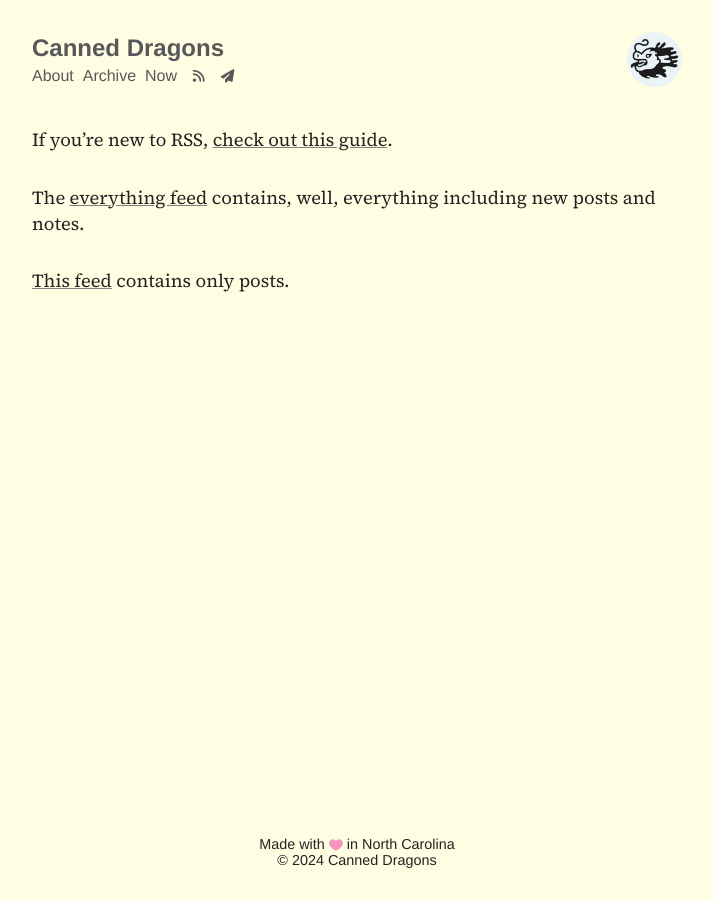
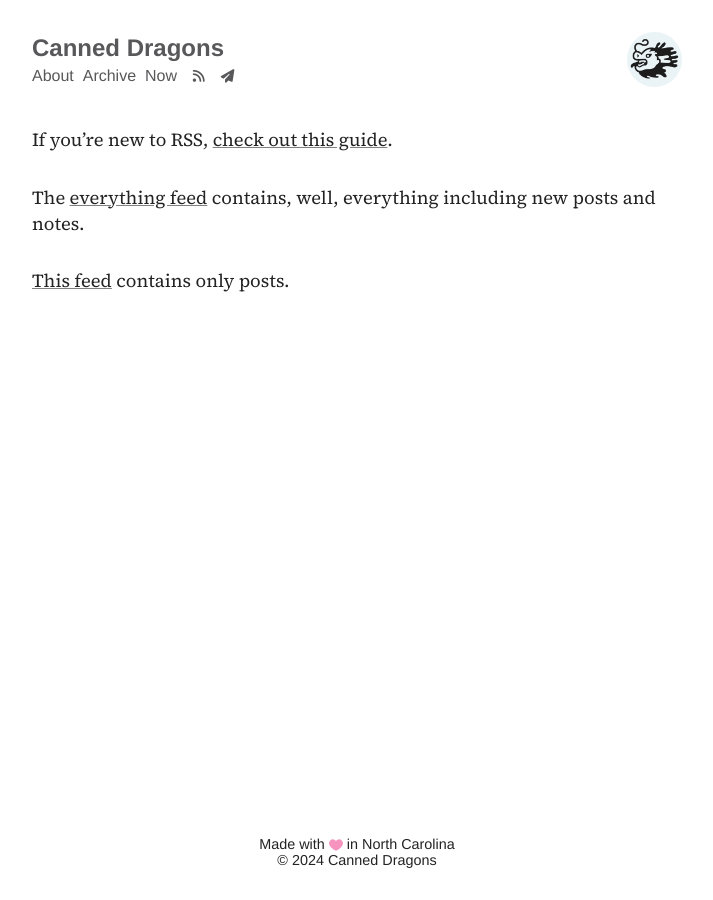
Before and after one commit to frostedechoes/canneddragons, a Jekyll site: the page built from _pages/rss.md, in a window 1280 px wide. Shown: the whole page, without its empty margins (283-996 px from the left). Built offline with Jekyll 4.4.1, drawn with Linux system fonts in a browser that asks for light colours; nearby versions of some CDN libraries.

Commit message:
white background

```diff
--- a/css/main.scss
+++ b/css/main.scss
@@ -47,7 +47,7 @@ html {
   --light-border-color: hsl(0, 0%, 90%);
   --light-text-color: hsl(240, 1%, 35%);
   --link-color: #fa5252;
-  --main-background-color: #FFFEE3;
+  --main-background-color: #FFF;
   --main-text-color: #232323;
   --underline-color: hsl(0, 0%, 50%);
 }
```
